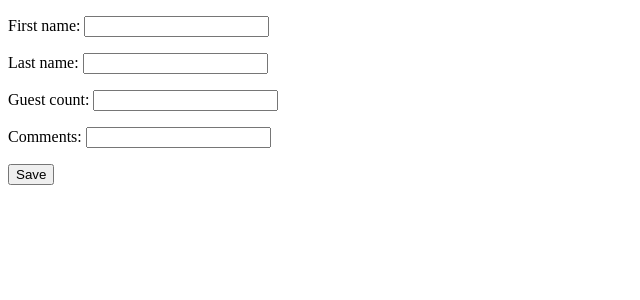
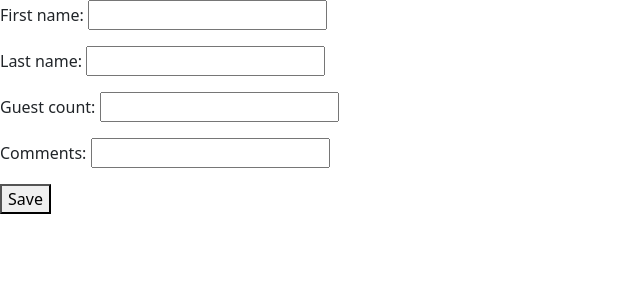
Before and after one commit to JBDCE/uwuscammer-reloaded, a Django app: page /app/reservation in a window 1280 px wide. Shown: the top 300 px of the page, without its empty margins (0-640 px from the left). Run offline with Django 5.2, Linux system fonts and the light colour scheme.

Commit message:
Attempt to shove bootstrap into the index html.
This will require the app to have full internet access which is not desireable. Delivering static content is probably a good idea in the future.

```diff
--- a/firstproject/firstapp/templates/index.html
+++ b/firstproject/firstapp/templates/index.html
@@ -4,12 +4,16 @@
     <meta charset="UTF-8">
     <meta name="viewport" content="width=device-width, initial-scale=1.0">
     <title>Reservations</title>
+    <link href="https://cdn.jsdelivr.net/npm/bootstrap@5.3.8/dist/css/bootstrap.min.css" rel="stylesheet" integrity="sha384-sRIl4kxILFvY47J16cr9ZwB07vP4J8+LH7qKQnuqkuIAvNWLzeN8tE5YBujZqJLB" crossorigin="anonymous">
 </head>
 <body>
-    <form method="POST">
-        {% csrf_token %}
-        {{ form.as_p }}
-        <button type="submit">Save</button>
-    </form>
+    <script src="https://cdn.jsdelivr.net/npm/bootstrap@5.3.8/dist/js/bootstrap.bundle.min.js" integrity="sha384-FKyoEForCGlyvwx9Hj09JcYn3nv7wiPVlz7YYwJrWVcXK/BmnVDxM+D2scQbITxI" crossorigin="anonymous"></script>
+    <div class="input-group flex-nowrap">
+        <form method="POST">
+            {% csrf_token %}
+            {{ form.as_p }}
+            <button type="submit">Save</button>
+        </form>
+    </div>
 </body>
 </html>
```
